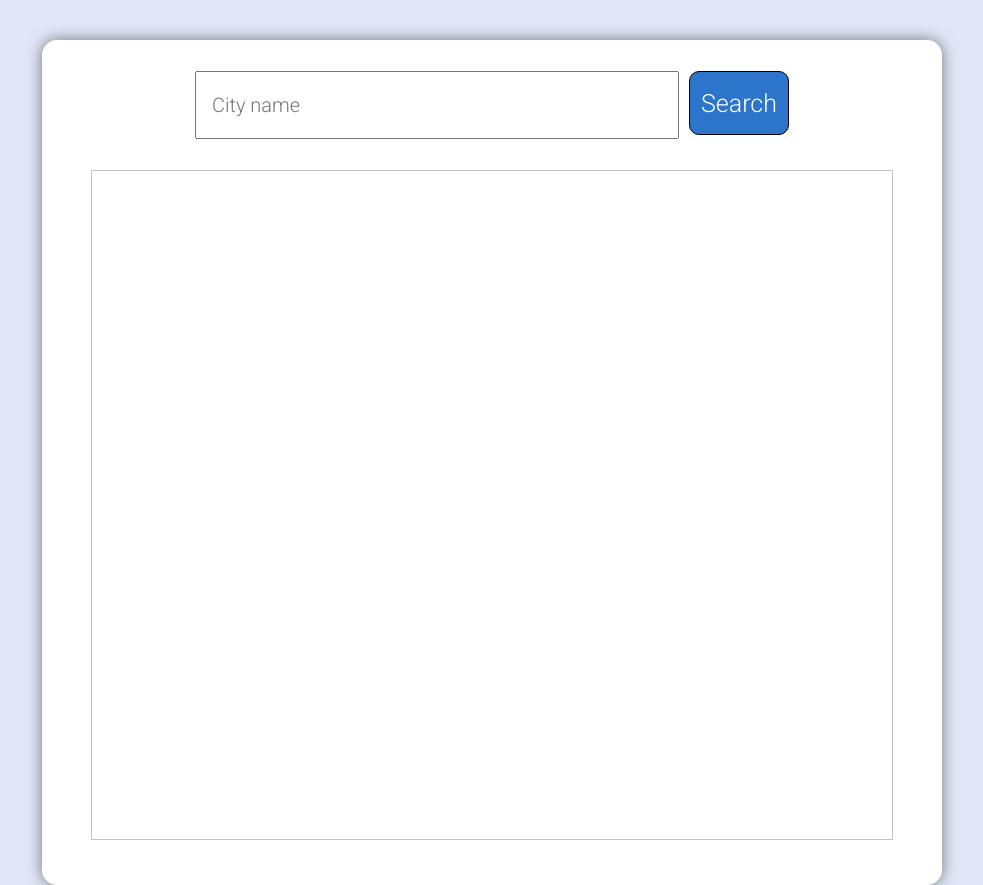
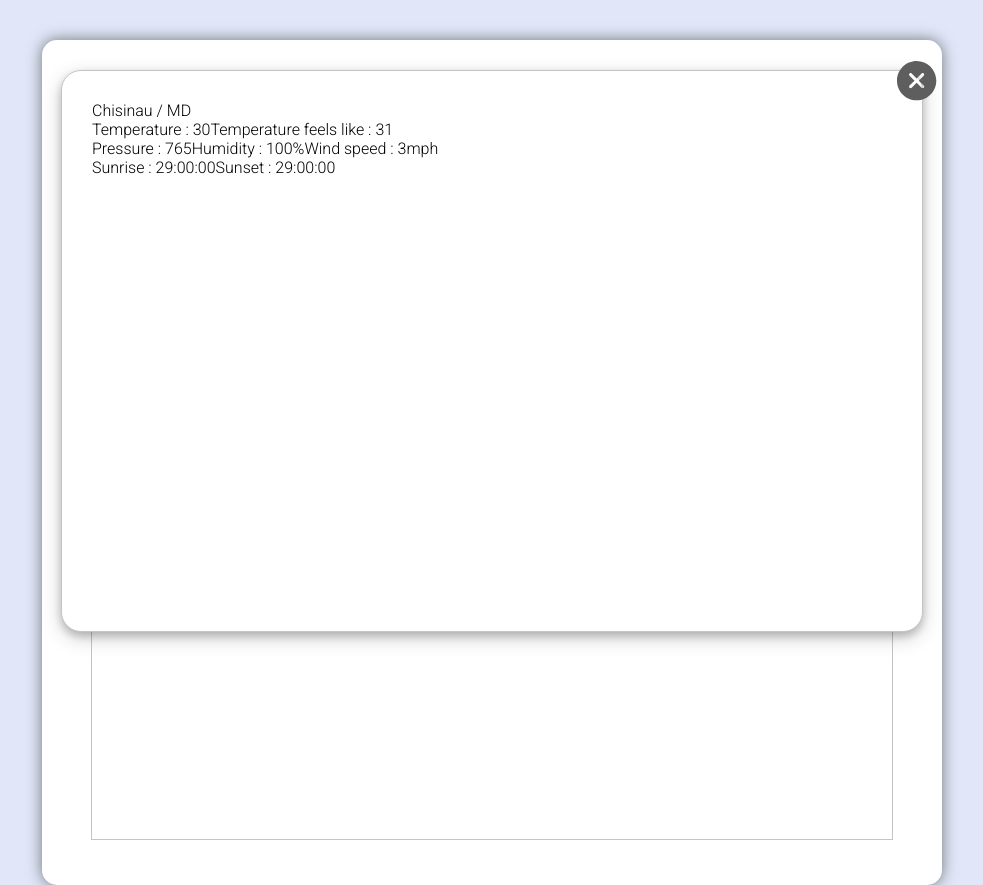
Before and after one commit to qbeeck/Weather-App, a React (Create React App) app: page / in a window 1280 px wide. Shown: the whole page, without its empty margins (148-1131 px from the left). Built offline with nearby package versions, Linux system fonts and the light colour scheme.

Commit message:
modal window

```diff
--- a/src/App.js
+++ b/src/App.js
@@ -1,9 +1,21 @@
 import React, { useState } from "react";
 import Header from "../src/components/Header/index.jsx";
 import AddList from "../src/components/City-block/index.jsx";
+import Modal from "../src/components/Modal/index.jsx";
+
+import closeButtonSvg from "../src/components/assets/close.svg";
+
+// Очистить строку поиска после нажатия на кнопку
+// Нажатие на enter нажимает на кнопку поиска
+// Сделать под мобильное разрешение экрана
+
+// Доделать модальное окно
+// Раскидать туда информацию с объекта
+// Кнопку закрыть, состояние и клик по экрану закрывает модальное окно
 
 function App() {
   const [lists, setLists] = useState([]);
+  // const [visibleModal, setVisibleModal] = useState(false);
 
   const onAddList = (obj) => {
     const newList = [...lists, obj];
@@ -13,13 +25,38 @@ function App() {
   const refreshList = () => {
     const newList = [...lists];
     setLists(newList);
-  }
+  };
 
   const onRemoveList = (obj) => {
-    let pos = lists.findIndex(item => item.id == obj.id);
+    let pos = lists.findIndex((item) => item.id === obj.id);
     let newList = lists;
     newList.splice(pos, 1);
     refreshList();
+  };
+
+  const fetchCity = async (item) => {
+    const response = await fetch(
+      `https://api.openweathermap.org/data/2.5/weather?q=${item}&appid=fd12c0b603b681217c41eefc997c5495`
+    );
+    const json = await response.json();
+    let obj = {
+      id: Math.random(),
+      city: json.name,
+      country: json.sys.country,
+      temperature: Math.round(json.main.temp - 273.15),
+      feelsLike: Math.round(json.main.feels_like - 273.15),
+      pressure: Math.round(json.main.pressure * 0.75),
+      humidity: json.main.humidity,
+      speedWind: json.wind.speed,
+      sunrise: json.sys.sunrise,
+      sunset: json.sys.sunset,
+    };
+    return obj;
+  };
+
+  const onOpenModal = async (item) => {
+    const mainObj = await fetchCity(item);
+    console.log(mainObj);
   };
 
   return (
@@ -27,8 +64,16 @@ function App() {
       <div className="weather-app__header">
         <Header onAdd={onAddList} />
       </div>
+      <div className="weather-app__modal">
+        <img src={closeButtonSvg} className="modal__return-button" />
+        <Modal />
+      </div>
       <div className="weather-app__city-block">
-        <AddList cities={lists} removeCity={(item) => onRemoveList(item)} />
+        <AddList
+          cities={lists}
+          removeCity={(item) => onRemoveList(item)}
+          openModal={(item) => onOpenModal(item)}
+        />
       </div>
     </div>
   );
--- a/src/components/City-block/index.jsx
+++ b/src/components/City-block/index.jsx
@@ -1,14 +1,15 @@
 import React from "react";
+
 
 import "./City-block.scss";
 import removeButtonSvg from "../assets/remove.svg";
 
-const AddCity = ({ cities, removeCity }) => {
+const AddCity = ({ cities, removeCity, openModal }) => {
   return (
     <ul className="city-list">
       {cities.map((item) => (
         <li key={item.id} className="city-list__city">
-          <span className="city__span-city">{item.name}</span>
+          <span onClick={() => openModal(item.name)} className="city__span-city">{item.name}</span>
           <span className="city__span-temperature">{item.temperature}°С</span>
           <img onClick={() => removeCity(item)} className="city__img-remove-button" src={removeButtonSvg} alt="del"></img>
         </li>
--- /dev/null
+++ b/src/components/Modal/Modal.scss
@@ -0,0 +1,38 @@
+.weather-app {
+  &__modal {
+    position: fixed;
+    width: 800px;
+    height: 500px;
+    margin: auto;
+    top: 70px;
+    border: 1px solid #c4c4c4;
+    border-radius: 20px;
+    padding: 30px;
+    box-shadow: 0 4px 8px 0 rgba(0, 0, 0, 0.2), 0 6px 20px 0 rgba(0, 0, 0, 0.19);
+    background-color: #ffffff;
+  }
+
+  .modal {
+    &__return-button {
+      position: absolute;
+      top: -10px;
+      right: -15px;
+      width: 40px;
+    }
+  }
+}
+
+.modal-content {
+  position: relative;
+  padding: 20px;
+  height: 90%;
+  border: 1px solid #c4c4c4;
+  border-radius: 20px;
+
+  &__modal-header {
+    &__city-name {
+      font-size: 40px;
+      background-color: rgba(0, 0, 0, 0.2);
+    }
+  }
+}
--- /dev/null
+++ b/src/components/Modal/index.jsx
@@ -0,0 +1,31 @@
+import React from "react";
+
+import "./Modal.scss";
+
+const Modal = () => {
+  return (
+    <div className="modal__modal-content">
+      <div className="modal-content__modal-header">
+        <span className="modal-header__city-name">Chisinau </span>
+        <span className="modal-header__country-name">/ MD</span>
+      </div>
+      <div className="modal-content__modal-body">
+        <div className="modal-body__temperature">
+          <span className="temperature__temp">Temperature : 30</span>
+          <span className="temperature__feels-like">Temperature feels like : 31</span>
+        </div>
+        <div className="modal-body__other-info">
+          <span className="other-info__pressure">Pressure : 765</span>
+          <span className="other-info__humidity">Humidity : 100%</span>
+          <span className="other-info__wind-speed">Wind speed : 3mph</span>
+        </div>
+      </div>
+      <div className="modal-content__modal-footer">
+        <span className="modal-footer__sunrise">Sunrise : 29:00:00</span>
+        <span className="modal-footer__sunset">Sunset : 29:00:00</span>
+      </div>
+    </div>
+  );
+};
+
+export default Modal;
--- a/src/index.scss
+++ b/src/index.scss
@@ -26,12 +26,4 @@ body {
   border-radius: 15px;
   box-shadow: 0 0 15px rgba(0,0,0,0.5);
   background: #FFFFFF;
-
-  &__alert {
-    font-size: 15px;
-    display: flex;
-    justify-content: center;
-    width: 900px;
-    margin: 5px;
-  }
 }
```
Also changed, not shown: src/components/assets/database.json (deleted, +0 -9 lines), src/components/assets/close.svg (added), 1 other file (tests, documents, lock files or other folders).
